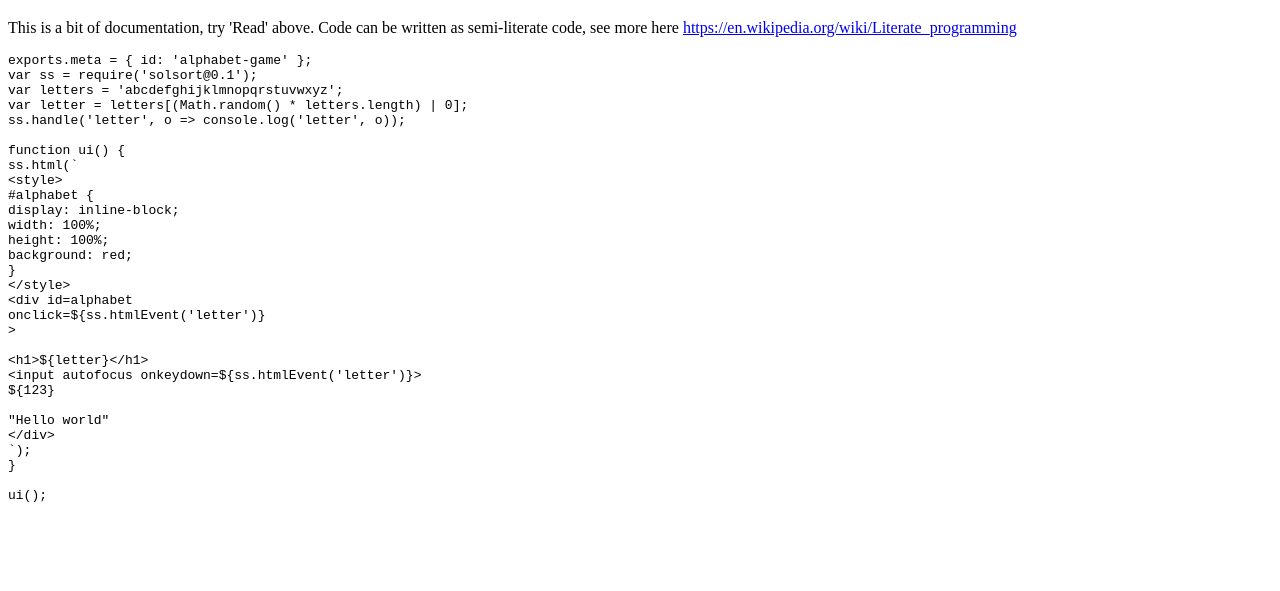
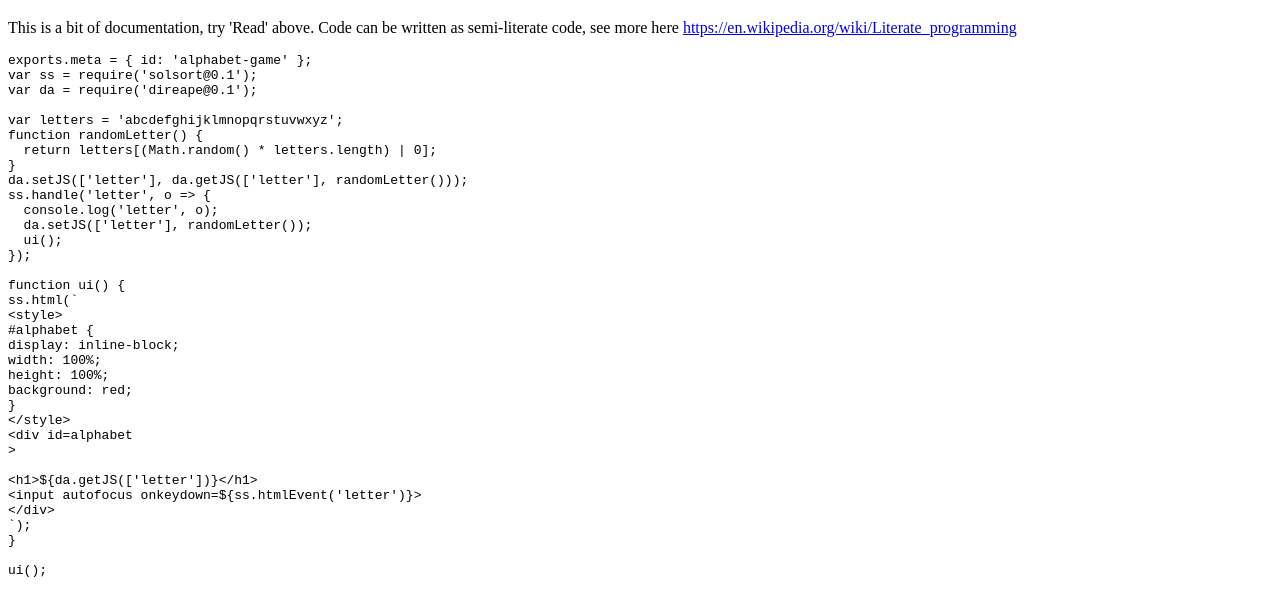
Before and after one commit to KodeKunstner/alphabet-game, a website: page index.html in a window 1280 px wide. Shown: the part 381-972 px from the top of the page. Before the commit the page ends 897 px from the top, so only its background shows below. Drawn offline with Linux system fonts and the light colour scheme; a script that the page names is missing.

Commit message:
Commit index.html via https://appedit.solsort.com/?Edit/js/gh/KodeKunstner/alphabet-game.

```diff
--- a/index.html
+++ b/index.html
@@ -19,9 +19,18 @@
 <p>This is a bit of documentation, try 'Read' above. Code can be written as semi-literate code, see more here <a href="https://en.wikipedia.org/wiki/Literate_programming">https://en.wikipedia.org/wiki/Literate_programming</a></p>
 <pre><code>exports.meta = { id: 'alphabet-game' };
 var ss = require('solsort@0.1');
+var da = require('direape@0.1');
+
 var letters = 'abcdefghijklmnopqrstuvwxyz';
-var letter = letters[(Math.random() * letters.length) | 0];
-ss.handle('letter', o =&gt; console.log('letter', o));
+function randomLetter() {
+  return letters[(Math.random() * letters.length) | 0];
+}
+da.setJS(['letter'], da.getJS(['letter'], randomLetter()));
+ss.handle('letter', o =&gt; {
+  console.log('letter', o);
+  da.setJS(['letter'], randomLetter());
+  ui();
+});
 
 function ui() {
 ss.html(`
@@ -34,14 +43,10 @@ background: red;
 }
 &lt;/style&gt;
 &lt;div id=alphabet
-onclick=${ss.htmlEvent('letter')}
 &gt;
 
-&lt;h1&gt;${letter}&lt;/h1&gt;
+&lt;h1&gt;${da.getJS(['letter'])}&lt;/h1&gt;
 &lt;input autofocus onkeydown=${ss.htmlEvent('letter')}&gt;
-${123}
-
-"Hello world"
 &lt;/div&gt;
 `);
 }
```
